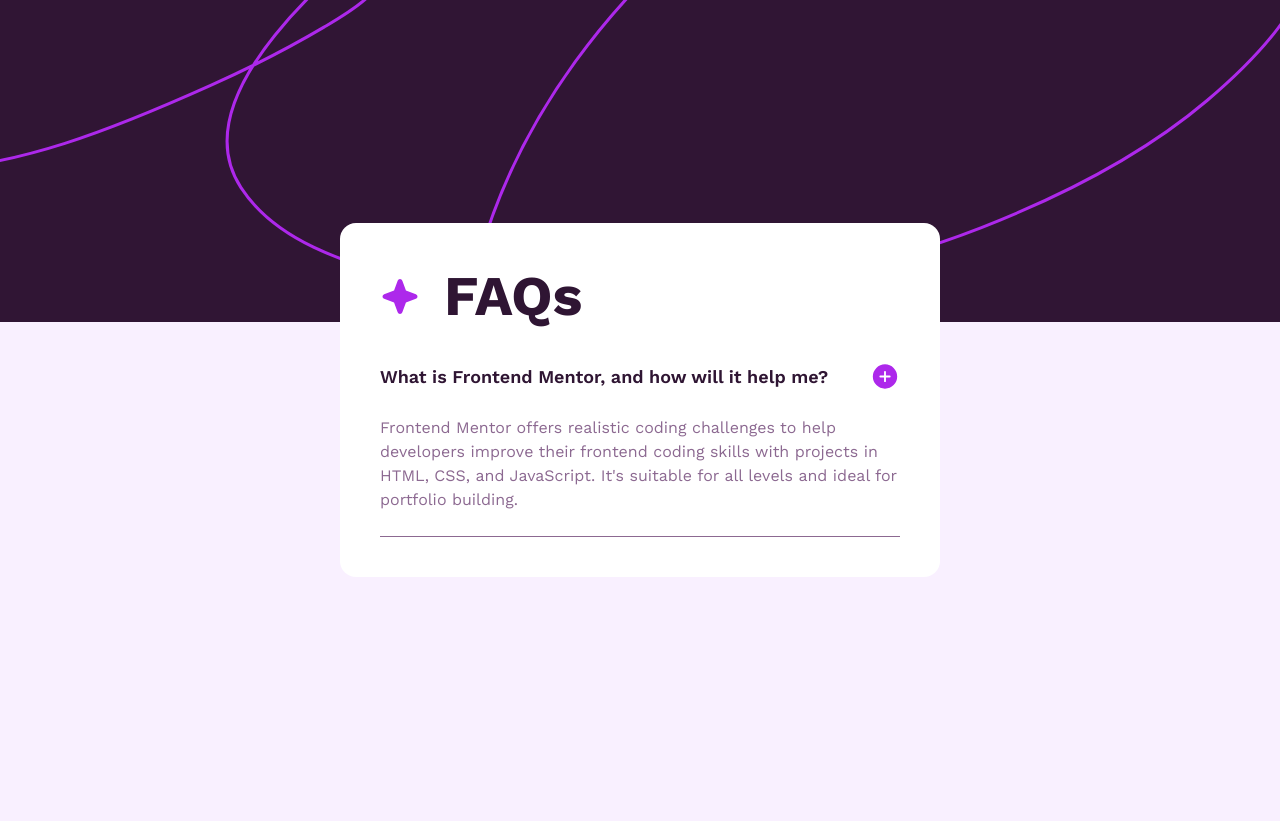
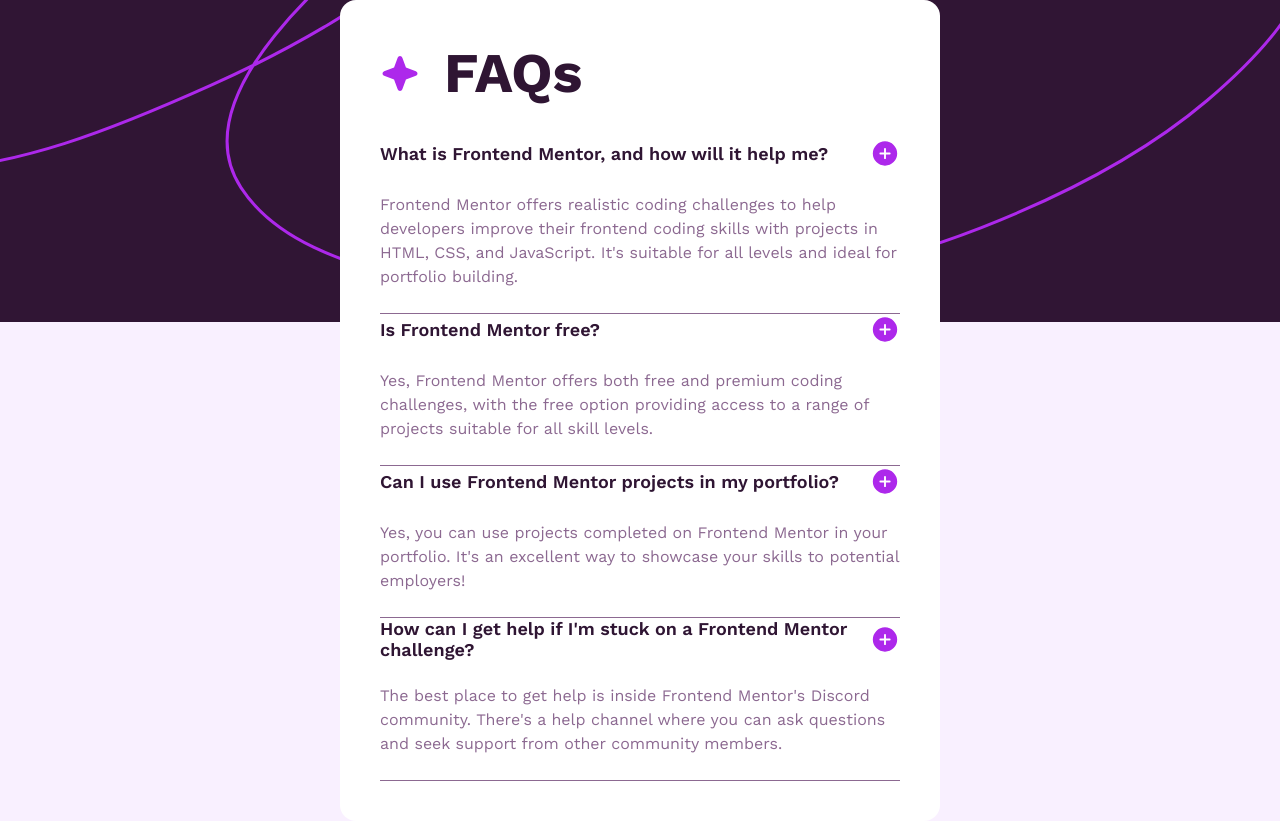
Before and after one commit to M-AminAlizadeh/FAQ-accordion, a plain HTML site: page index.html in a window 1280 px wide. Before the commit the page ends 800 px from the top, so only its background shows below. Drawn offline with nearby package versions, Linux system fonts and the light colour scheme.

Commit message:
Add all the QA & Link the script

```diff
--- a/index.html
+++ b/index.html
@@ -6,6 +6,7 @@
   <title>FAQ accordion</title>
   <link rel="shortcut icon" href="https://img.icons8.com/officel/16/faq.png" type="image/x-icon">
   <link rel="stylesheet" href="./style.css">
+  <script src="./index.js" defer></script>
 </head>
 <body>
   <div class="background-image-container"></div>
@@ -27,25 +28,38 @@
           all levels and ideal for portfolio building.
         </p>
       </div>
+      <div class="row-container">
+        <p class="question-container">
+          Is Frontend Mentor free?
+          <img src="./assets/images/icon-plus.svg" alt="plus icon" />
+        </p>
+        <p class="answer-container">
+          Yes, Frontend Mentor offers both free and premium coding challenges, with the free
+          option providing access to a range of projects suitable for all skill levels.
+        </p>
+      </div>
+      <div class="row-container">
+        <p class="question-container">
+          Can I use Frontend Mentor projects in my portfolio?
+          <img src="./assets/images/icon-plus.svg" alt="plus icon" />
+        </p>
+        <p class="answer-container">
+          Yes, you can use projects completed on Frontend Mentor in your portfolio. It's an excellent
+          way to showcase your skills to potential employers!
+        </p>
+      </div>
+      <div class="row-container">
+        <p class="question-container">
+          How can I get help if I'm stuck on a Frontend Mentor challenge?
+          <img src="./assets/images/icon-plus.svg" alt="plus icon" />
+        </p>
+        <p class="answer-container">
+          The best place to get help is inside Frontend Mentor's Discord community. There's a help
+          channel where you can ask questions and seek support from other community members.
+        </p>
+      </div>
     </div>
   </section>
-
-  <!--
-  Is Frontend Mentor free?
-
-  Yes, Frontend Mentor offers both free and premium coding challenges, with the free
-  option providing access to a range of projects suitable for all skill levels.
-
-  Can I use Frontend Mentor projects in my portfolio?
-
-  Yes, you can use projects completed on Frontend Mentor in your portfolio. It's an excellent
-  way to showcase your skills to potential employers!
-
-  How can I get help if I'm stuck on a Frontend Mentor challenge?
-
-  The best place to get help is inside Frontend Mentor's Discord community. There's a help
-  channel where you can ask questions and seek support from other community members.
-  -->
 
   <!-- <div class="attribution">
     Challenge by <a href="https://www.frontendmentor.io?ref=challenge" target="_blank">Frontend Mentor</a>.
```
